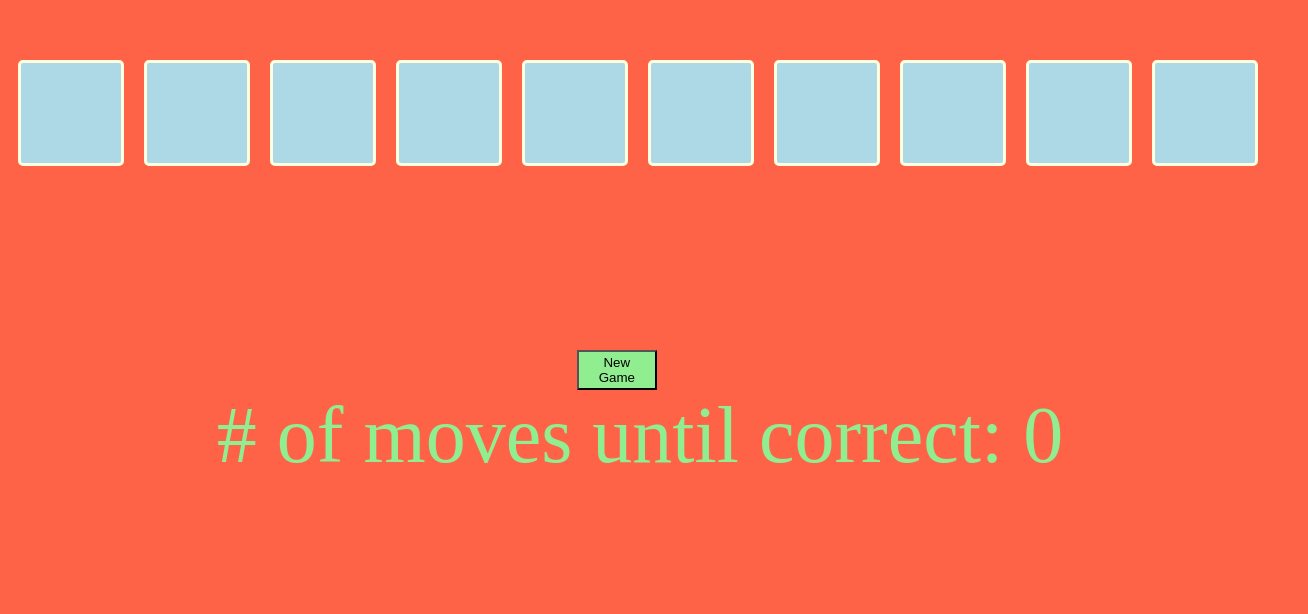
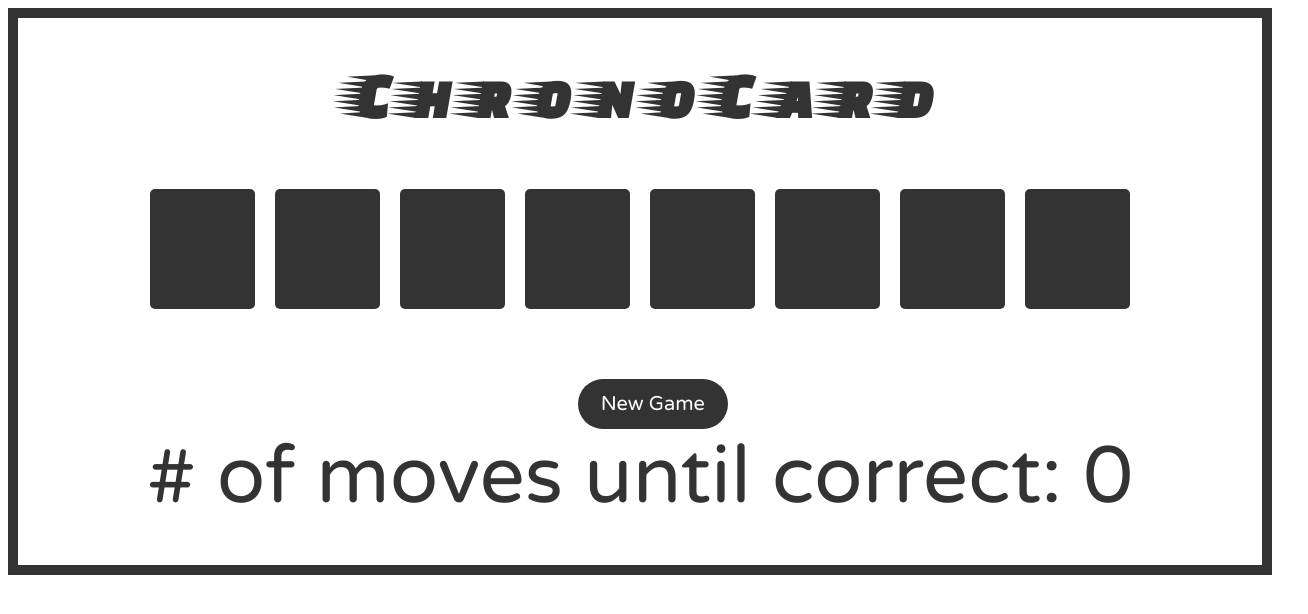
Before and after one commit to stkane/chronocard, a React app: page / in a window 1280 px wide. Shown: the whole page, 1308 px wide, since content can reach past the window. Built offline with nearby package versions, Linux system fonts and the light colour scheme.

Commit message:
added styling, not done yet

```diff
--- a/src/index.css
+++ b/src/index.css
@@ -1,38 +1,71 @@
-
+@import url('https://fonts.googleapis.com/css?family=Varela+Round');
+@import url('https://fonts.googleapis.com/css?family=Faster+One|Monoton|Press+Start+2P');
 
 body {
-	background-color: tomato;
+	background-color: white;
+	font-family: 'Varela Round', sans-serif;
+	border: 10px solid #333;
+	padding-bottom: 40px;
+}
+
+h1 {
+	font-family: 'Faster One', cursive;
+	font-size: 64px;
+	text-align: center;
+	color: #333;
 }
 
 .container {
-	height: 300px;
-	width: 1300px;
-	background-color: tomato;
+	height: 200px;
+	width: 1000px;
+	background-color: white;
 	margin: auto;
 	margin-top: 50px;
 }
 
 .items {
 	float: left;
-	border: solid lightyellow;
 	height: 100px;
 	width: 100px;
 	margin: 10px 10px 10px 10px;
 	text-align: center;
 	border-radius: 5px;
-	background-color: lightblue;
+	background-color: #333;
+	font-size: 1vw;
+	color: white;
+	padding-top: 2%;
+	padding-left: 0.25%;
+	padding-right: 0.25%;
+}
+
+.items:hover {
+	background-color: #e7040f;;
+}
+
+.items:target {
+	background-color: lightgreen;
 }
 
 .scoreboard {
 	text-align: center;
 	font-size: 80px;
-	color: lightgreen;
+	color: #333;
 }
+
 
 button {
 	margin: auto;
 	margin-left: 45%;
-	background-color: lightgreen;
-	height: 40px;
-	width: 80px;
+	background-color: #333;
+	border-radius: 30px;
+	border: none;
+	height: 50px;
+	width: 150px;
+	font-family: 'Varela Round', sans-serif;
+	font-size: 20px;
+	color: white;
 }
+
+button:hover {
+	background-color: #e7040f;;
+}
--- a/src/index.js
+++ b/src/index.js
@@ -119,7 +119,7 @@ function dealTen(array) {
   cardsArr = [];
   yearsArr = [];
   array.sort(function(a, b){return 0.5 - Math.random()});
-  for (let i = 0; i < 10; i++) {
+  for (let i = 0; i < 8; i++) {
     cardsArr[i] = array[i].fact;
     yearsArr[i] = array[i].date;
     copyYearsArr[i] = array[i].date;
@@ -149,8 +149,8 @@ const SortableList = SortableContainer(({items}) => {
 
 class SortableComponent extends Component {
   state = {
-    items: Array(10).fill(null),
-    year: Array(10).fill(null),
+    items: Array(8).fill(null),
+    year: Array(8).fill(null),
   };
   onSortEnd = ({oldIndex, newIndex}) => {
     this.setState({
@@ -186,11 +186,14 @@ class SortableComponent extends Component {
 
   render() {
     return (
-      <div>
-      <SortableList items={this.state.items} year={this.state.year}axis="x" onSortEnd={this.onSortEnd} />
-      {this.renderNewGame()}
-      {this.renderScore()}
-      <audio id="audio" src="./pop.mp3"></audio>
+      <div class="wrapper">
+        <h1>C h r o n o C a r d</h1>
+
+          <SortableList items={this.state.items} year={this.state.year}axis="x" onSortEnd={this.onSortEnd} />
+          {this.renderNewGame()}
+          {this.renderScore()}
+          <audio id="audio" src="./pop.mp3"></audio>
+
       </div>
       );
   }
```
